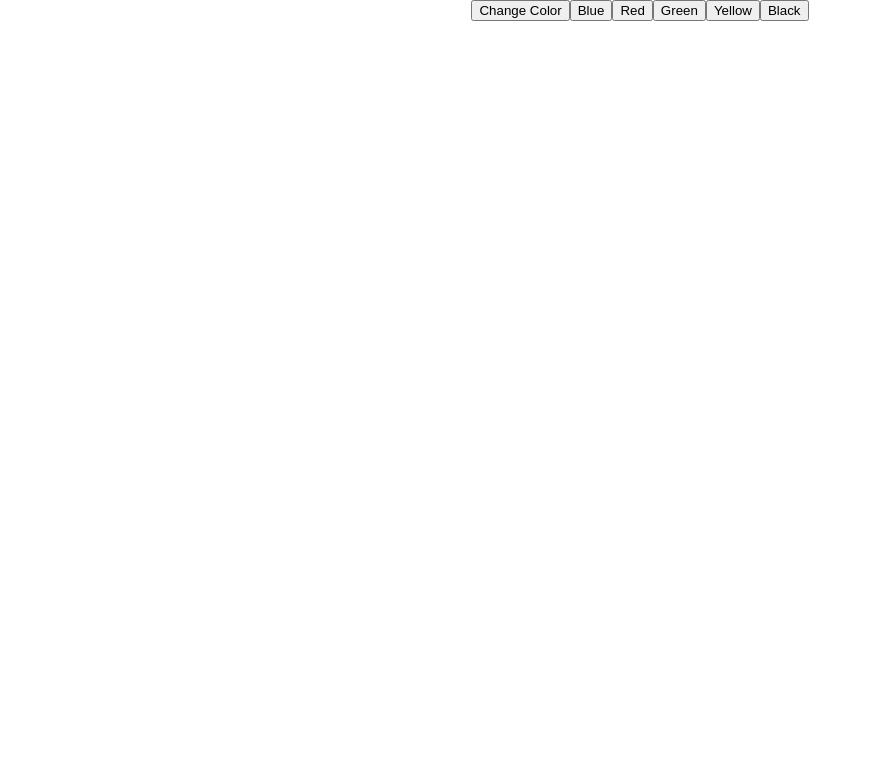
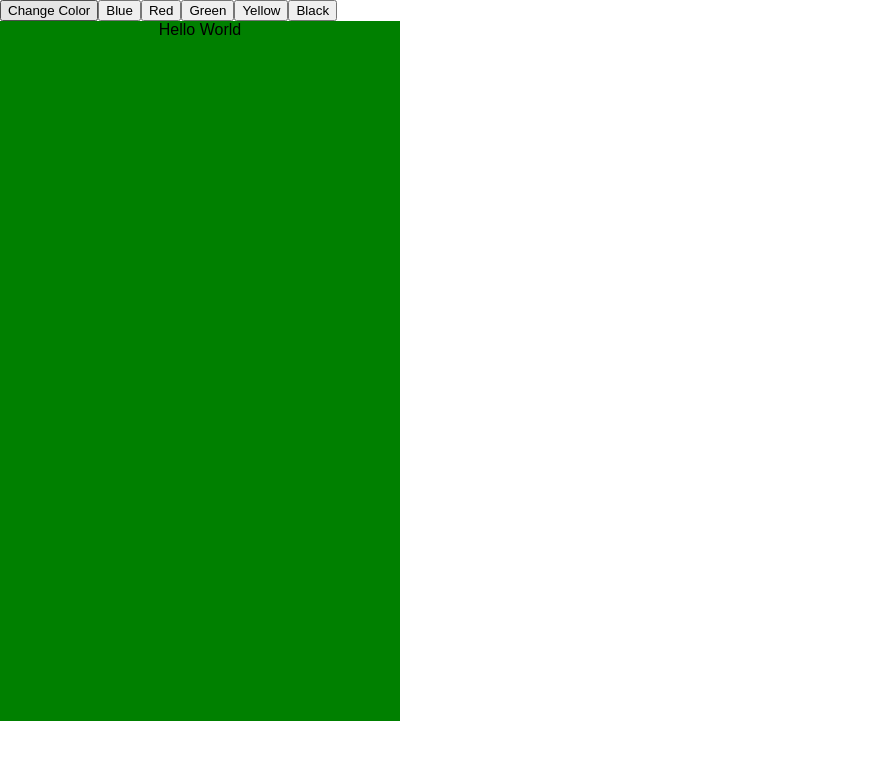
Before and after one commit to reynin14/socket-react-app-client, a React (Create React App) app: page / in a window 1280 px wide. Shown: the top 760 px of the page, without its empty margins (0-872 px from the left). Built offline with nearby package versions, Linux system fonts and the light colour scheme; no server answers.

Commit message:
adding some styling and began main chat window

```diff
--- a/src/App.css
+++ b/src/App.css
@@ -1,28 +1,9 @@
-.App {
-  text-align: center;
+.chatwindow {
+  display: flex;
+  justify-content: center;
+  top: 50%;
+  left: 50%;
+  width: 400px;
+  height: 700px;
+  background-color: green;
 }
-
-.App-logo {
-  animation: App-logo-spin infinite 20s linear;
-  height: 80px;
-}
-
-.App-header {
-  background-color: #222;
-  height: 150px;
-  padding: 20px;
-  color: white;
-}
-
-.App-title {
-  font-size: 1.5em;
-}
-
-.App-intro {
-  font-size: large;
-}
-
-@keyframes App-logo-spin {
-  from { transform: rotate(0deg); }
-  to { transform: rotate(360deg); }
-}
--- a/src/App.js
+++ b/src/App.js
@@ -1,14 +1,13 @@
 import React, { Component } from "react";
-import socketIOClient from "socket.io-client";
 
-import Chat from './components/main/Chat'
+import ChatContainer from './components/chat/ChatContainer'
 
 class App extends Component {
   render() {
 
     return (
       <div>
-        <Chat />
+        <ChatContainer />
       </div>
     )
   }
--- a/src/components/main/Chat.js
+++ b/src/components/chat/ChatContainer.js
@@ -1,16 +1,14 @@
 import React, { Component } from "react";
 import socketIOClient from "socket.io-client";
 
-class Chat extends Component {
+import ChatWindow from './ChatWindow'
+
+class ChatContainer extends Component {
   constructor() {
     super();
     this.state = {
       endpoint: "http://10.0.1.4:4001",
-
-      ///
       color: 'white'
-      ///
-
     };
   }
 
@@ -38,7 +36,7 @@ class Chat extends Component {
     })
 
     return (
-      <div style={{ textAlign: "center" }}>
+      <div className='chatContainer'>
         <button onClick={() => this.send() }>Change Color</button>
 
         <button id="blue" onClick={() => this.setColor('blue')}>Blue</button>
@@ -46,9 +44,9 @@ class Chat extends Component {
         <button id="green" onClick={() => this.setColor('green')}>Green</button>
         <button id="yellow" onClick={() => this.setColor('yellow')}>Yellow</button>
         <button id="black" onClick={() => this.setColor('black')}>Black</button>
-
+        <ChatWindow />
       </div>
     )
   }
 }
-export default Chat;
+export default ChatContainer;
--- /dev/null
+++ b/src/components/chat/ChatWindow.js
@@ -0,0 +1,14 @@
+import React from 'react'
+import '../../App.css'
+
+class ChatWindow extends React.Component{
+  render(){
+    return(
+      <div className='chatwindow'>
+        Hello World
+      </div>
+    )
+  }
+}
+
+export default ChatWindow
```
